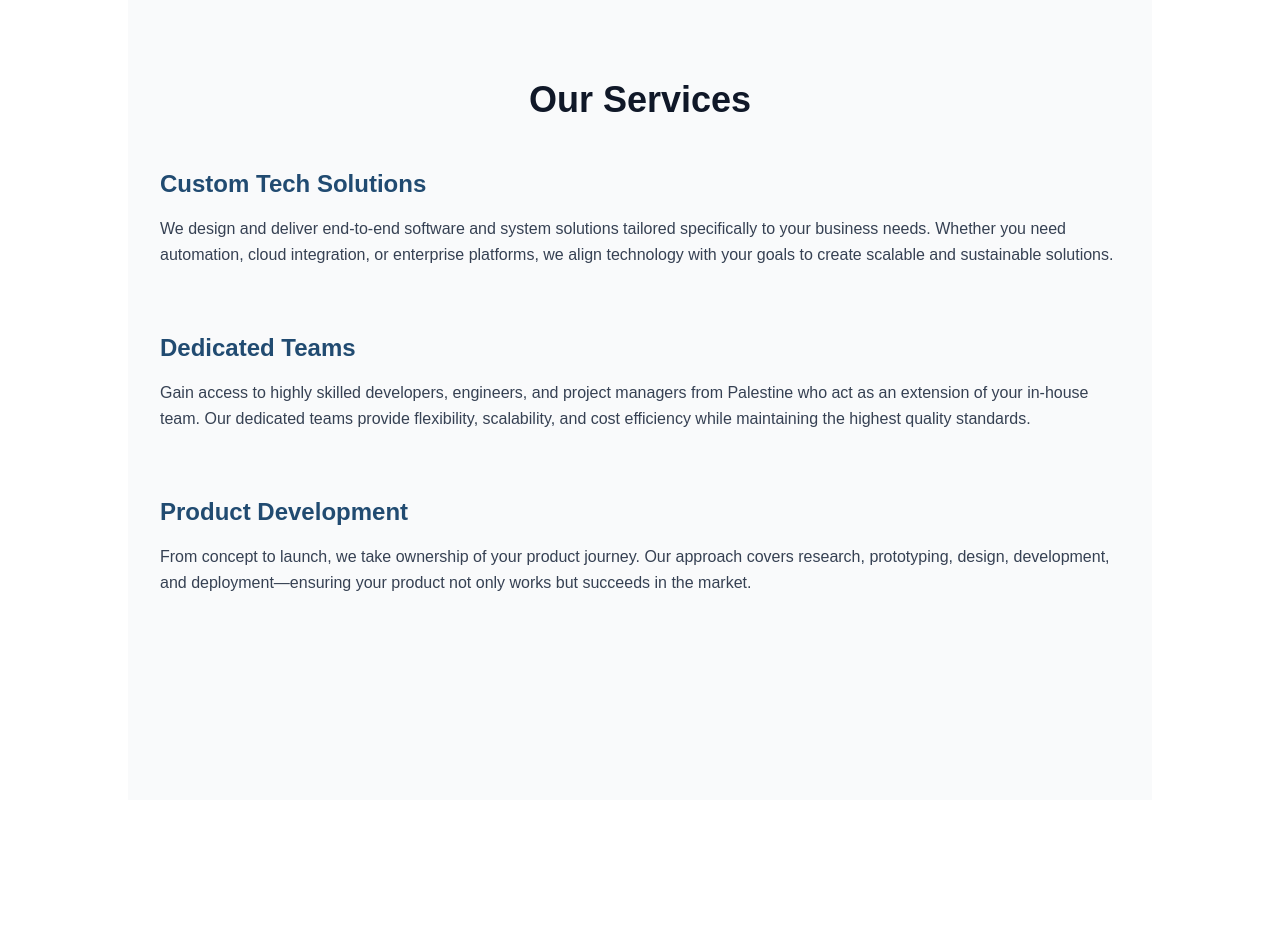
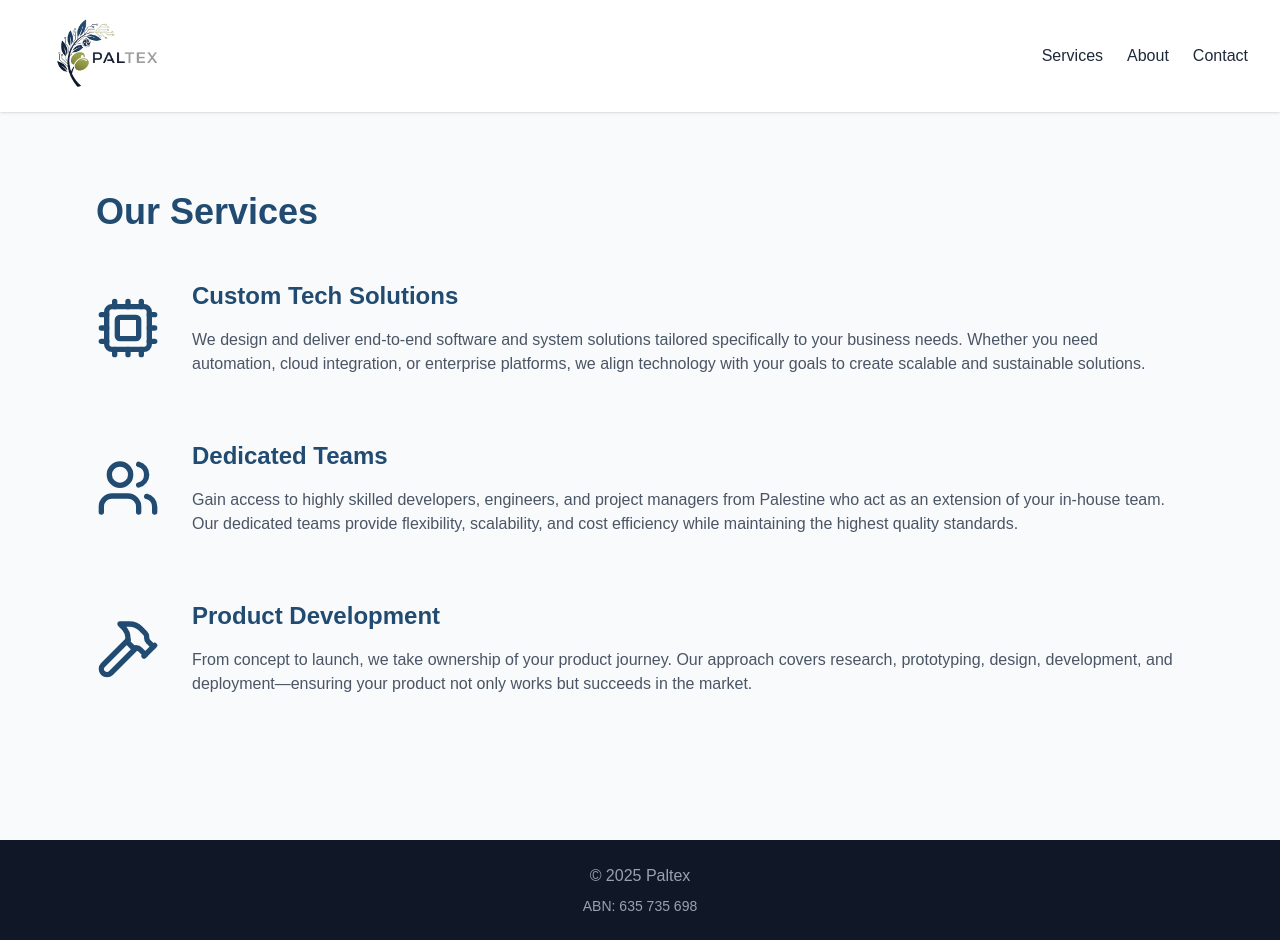
Before and after one commit to rfatayer/tech-gap-site, a Next.js app: page /services in a window 1280 px wide. Before the commit the page ends 800 px from the top, so only its background shows below. Built offline with nearby package versions, Linux system fonts and the light colour scheme.

Commit message:
Add new layout updates

```diff
--- a/src/app/page.tsx
+++ b/src/app/page.tsx
@@ -2,36 +2,13 @@
 
 import React from "react";
 import { motion } from "framer-motion";
-import { CheckCircle, Cpu, Users, Hammer, Mail, Phone } from "lucide-react";
+import { Cpu, Users, Hammer, Mail, Phone } from "lucide-react";
+import Layout from "@/components/Layout"; // ✅ import your Layout
 
 export default function Home() {
   return (
-    <div className="min-h-screen bg-gray-50 text-gray-800">
-      {/* Navbar */}
-      <nav className="flex justify-between items-center px-8 py-4 bg-white shadow-sm">
-        <img src="/logo.png" alt="Paltex Logo" className="h-20" />
-        <div className="space-x-6">
-  {[
-    { href: '#services', label: 'Services' },
-    { href: '#about', label: 'About' },
-    { href: '#contact', label: 'Contact' },
-  ].map((link, idx) => (
-    <a
-      key={idx}
-      href={link.href}
-      className="transition-colors"
-      style={{ color: '#333' }}
-      onMouseEnter={(e) => (e.currentTarget.style.color = '#0091B2')}
-      onMouseLeave={(e) => (e.currentTarget.style.color = '#333')}
-    >
-      {link.label}
-    </a>
-  ))}
-</div>
-
-      </nav>
-
-      {/* Hero Section */}
+    <Layout>
+ {/* Hero Section */}
       <section className="px-8 py-24 text-center bg-gradient-to-r from-[#1D3C5F] to-cyan-400 text-white">
 
         <motion.h2
@@ -56,6 +33,7 @@ export default function Home() {
 
       </section>
 
+
       {/* Services Section */}
       <section id="services" className="px-8 py-20 max-w-6xl mx-auto">
         <h3 className="text-3xl font-bold text-center mb-12 text-gray-900">
@@ -63,9 +41,9 @@ export default function Home() {
         </h3>
         <div className="grid md:grid-cols-3 gap-8">
       {[
-  { icon: Cpu, title: "Custom Tech Solutions", desc: "End-to-end software and systems tailored to your business.", id: "custom-tech" },
-  { icon: Users, title: "Dedicated Teams", desc: "Access to top-tier technical talent from Palestine.", id: "dedicated-teams" },
-  { icon: Hammer, title: "Product Development", desc: "From concept to launch, we build products that deliver impact.", id: "product-development" },
+  { icon: Cpu, title: "Custom Tech Solutions", desc: "End-to-end software and systems tailored to your business..", id: "custom-tech" },
+  { icon: Users, title: "Dedicated Teams", desc: "Access to top-tier technical talent..", id: "dedicated-teams" },
+  { icon: Hammer, title: "Product Development", desc: "From concept to launch, we build products that deliver impact..", id: "product-development" },
 ].map((service, idx) => (
   <a
     key={idx}
@@ -81,19 +59,20 @@ export default function Home() {
         </div>
       </section>
 
+
       {/* About Section */}
       <section id="about" className="px-8 py-20 bg-gray-100">
         <div className="max-w-4xl mx-auto text-center">
           <h3 className="text-3xl font-bold mb-6 text-gray-900">About Us</h3>
           <p className="text-gray-700 leading-relaxed">
             At Paltex, we help businesses identify and overcome technical challenges.
-            By leveraging expert teams and innovative methods, we create scalable solutions that
-            empower growth and efficiency.
+            By leveraging expert teams and innovative methods, we create scalable
+            solutions that empower growth and efficiency.
           </p>
         </div>
       </section>
 
-      {/* Contact Section */}
+       {/* Contact Section */}
       <section id="contact" className="px-8 py-20 max-w-4xl mx-auto text-center">
         <h3 className="text-3xl font-bold mb-6 text-gray-900">Get in Touch</h3>
         <p className="text-gray-600 mb-8">
@@ -124,11 +103,7 @@ export default function Home() {
 </div>
       </section>
 
-      {/* Footer */}
-      <footer className="bg-gray-900 text-gray-400 text-center py-6">
-        <p className="mb-2">© {new Date().getFullYear()} Paltex</p>
-        <p className="text-sm">ABN: 635 735 698</p>
-      </footer>
-    </div>
+
+    </Layout>
   );
 }
--- a/src/app/services/page.tsx
+++ b/src/app/services/page.tsx
@@ -1,43 +1,70 @@
+
+
 "use client";
 
 import React from "react";
+import { Cpu, Users, Hammer } from "lucide-react";
+import Layout from "@/components/Layout";
 
-export default function ServicesPage() {
+export default function Services() {
   return (
-    <div className="min-h-screen bg-gray-50 text-gray-800 px-8 py-20 max-w-5xl mx-auto">
-      <h2 className="text-4xl font-bold mb-12 text-center text-gray-900">Our Services</h2>
+    <Layout>
+      <section className="px-8 py-20 max-w-6xl mx-auto">
+        <h2 className="text-4xl font-bold mb-12 text-[#214B71]">Our Services</h2>
 
-      {/* Custom Tech Solutions */}
-      <section id="custom-tech" className="mb-16">
-        <h3 className="text-2xl font-bold mb-4 text-[#214B71]">Custom Tech Solutions</h3>
-        <p className="text-gray-700 leading-relaxed">
+        {/* Example service block */}
+        <div id="custom-tech" className="mb-16">
+          <div className="flex flex-col md:flex-row items-center gap-8">
+            <Cpu className="text-[#214B71] w-16 h-16 flex-shrink-0" />
+            <div>
+              <h3 className="text-2xl font-semibold text-[#214B71] mb-4">
+                Custom Tech Solutions
+              </h3>
+              <p className="text-gray-600">
                 We design and deliver end-to-end software and system solutions tailored
           specifically to your business needs. Whether you need automation, cloud
           integration, or enterprise platforms, we align technology with your goals
           to create scalable and sustainable solutions.
               </p>
-      </section>
-
-      {/* Dedicated Teams */}
-      <section id="dedicated-teams" className="mb-16">
-        <h3 className="text-2xl font-bold mb-4 text-[#214B71]">Dedicated Teams</h3>
-        <p className="text-gray-700 leading-relaxed">
+            </div>
+          </div>
+        </div>
+<div id="custom-tech" className="mb-16">
+          <div className="flex flex-col md:flex-row items-center gap-8">
+            <Users className="text-[#214B71] w-16 h-16 flex-shrink-0" />
+            <div>
+              <h3 className="text-2xl font-semibold text-[#214B71] mb-4">
+                Dedicated Teams
+              </h3>
+              <p className="text-gray-600">
                 Gain access to highly skilled developers, engineers, and project managers
           from Palestine who act as an extension of your in-house team. Our dedicated
           teams provide flexibility, scalability, and cost efficiency while maintaining
           the highest quality standards.
               </p>
-      </section>
+            </div>
+          </div>
+        </div>
 
-      {/* Product Development */}
-      <section id="product-development" className="mb-16">
-        <h3 className="text-2xl font-bold mb-4 text-[#214B71]">Product Development</h3>
-        <p className="text-gray-700 leading-relaxed">
+<div id="custom-tech" className="mb-16">
+          <div className="flex flex-col md:flex-row items-center gap-8">
+            <Hammer className="text-[#214B71] w-16 h-16 flex-shrink-0" />
+            <div>
+              <h3 className="text-2xl font-semibold text-[#214B71] mb-4">
+                Product Development
+              </h3>
+              <p className="text-gray-600">
                 From concept to launch, we take ownership of your product journey. Our approach
           covers research, prototyping, design, development, and deployment—ensuring your
           product not only works but succeeds in the market.
               </p>
+            </div>
+          </div>
+        </div>
+
+
+        {/* Repeat for Dedicated Teams + Product Development */}
       </section>
-    </div>
+    </Layout>
   );
 }
--- /dev/null
+++ b/src/components/Layout.tsx
@@ -0,0 +1,36 @@
+"use client";
+
+import React from "react";
+import Link from "next/link";
+import { Mail, Phone } from "lucide-react";
+
+export default function Layout({ children }: { children: React.ReactNode }) {
+  return (
+    <div className="min-h-screen bg-gray-50 text-gray-800 flex flex-col">
+      {/* Navbar */}
+      <nav className="flex justify-between items-center px-8 py-4 bg-white shadow-sm">
+        <Link href="/">
+          <img
+            src="/logo.png"
+            alt="Paltex Logo"
+            className="h-20 cursor-pointer"
+          />
+        </Link>
+        <div className="space-x-6">
+          <a href="/#services" className="hover:text-blue-600">Services</a>
+          <a href="/#about" className="hover:text-blue-600">About</a>
+          <a href="/#contact" className="hover:text-blue-600">Contact</a>
+        </div>
+      </nav>
+
+      {/* Main content */}
+      <main className="flex-1">{children}</main>
+
+      {/* Footer */}
+      <footer className="bg-gray-900 text-gray-400 text-center py-6">
+        <p className="mb-2">© {new Date().getFullYear()} Paltex</p>
+        <p className="text-sm">ABN: 635 735 698</p>
+      </footer>
+    </div>
+  );
+}
```
Lines whose indentation alone changed are shown as unchanged.
